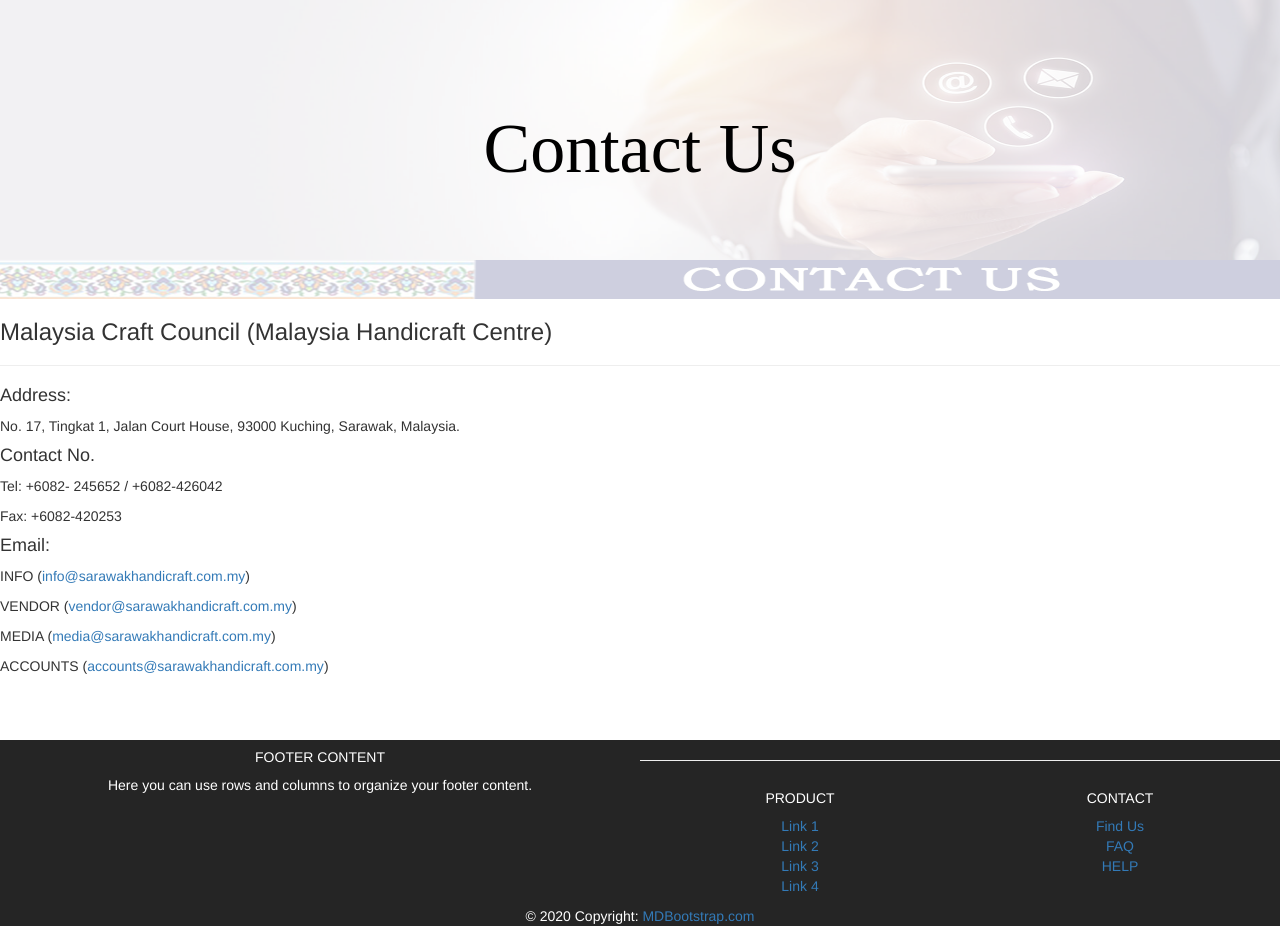
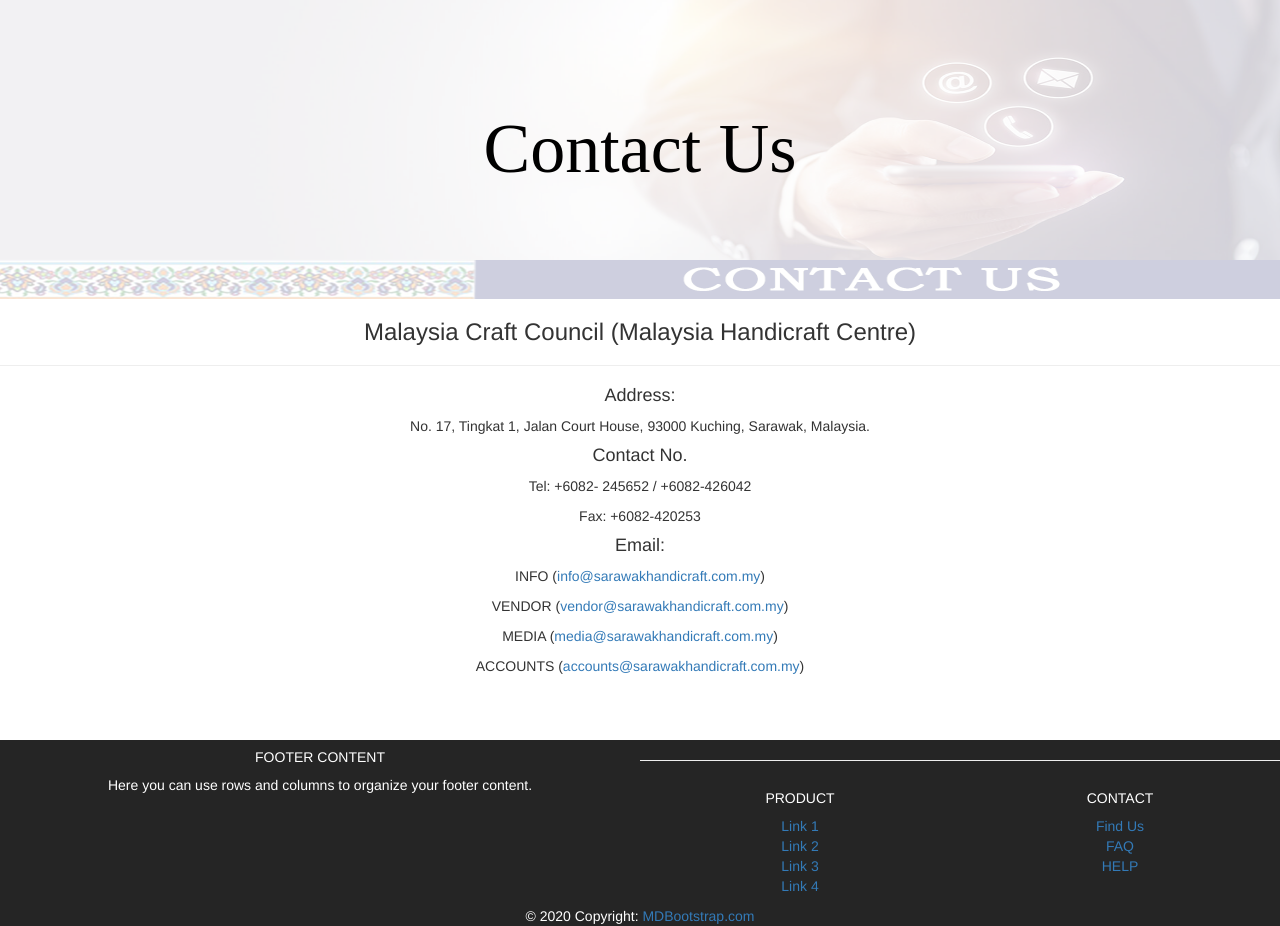
Before and after one commit to yanting0831/Craft_Pop_House_DP2, a PHP site: page /contacts.php in a window 1280 px wide. Shown: the part 73-999 px from the top of the page. Run offline with PHP 8.4, Linux system fonts and the light colour scheme.

Commit message:
Update contact.css

```diff
--- a/styles/contact.css
+++ b/styles/contact.css
@@ -31,6 +31,16 @@
 	color: black;
 }
 
+.content
+{
+	text-align: center;
+}
+
+hr
+{
+	border: 1px solid black;
+}
+
 footer
 {
 	margin-top: 5%;
```
